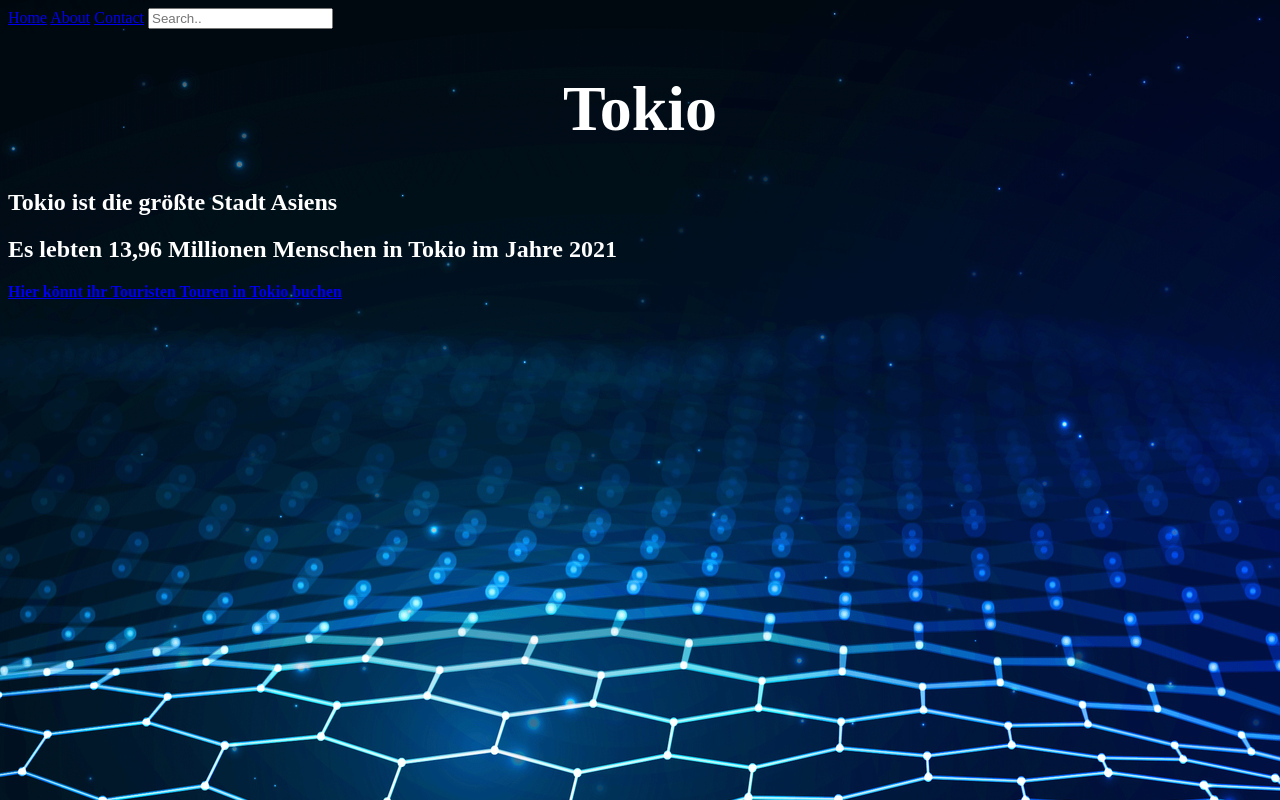
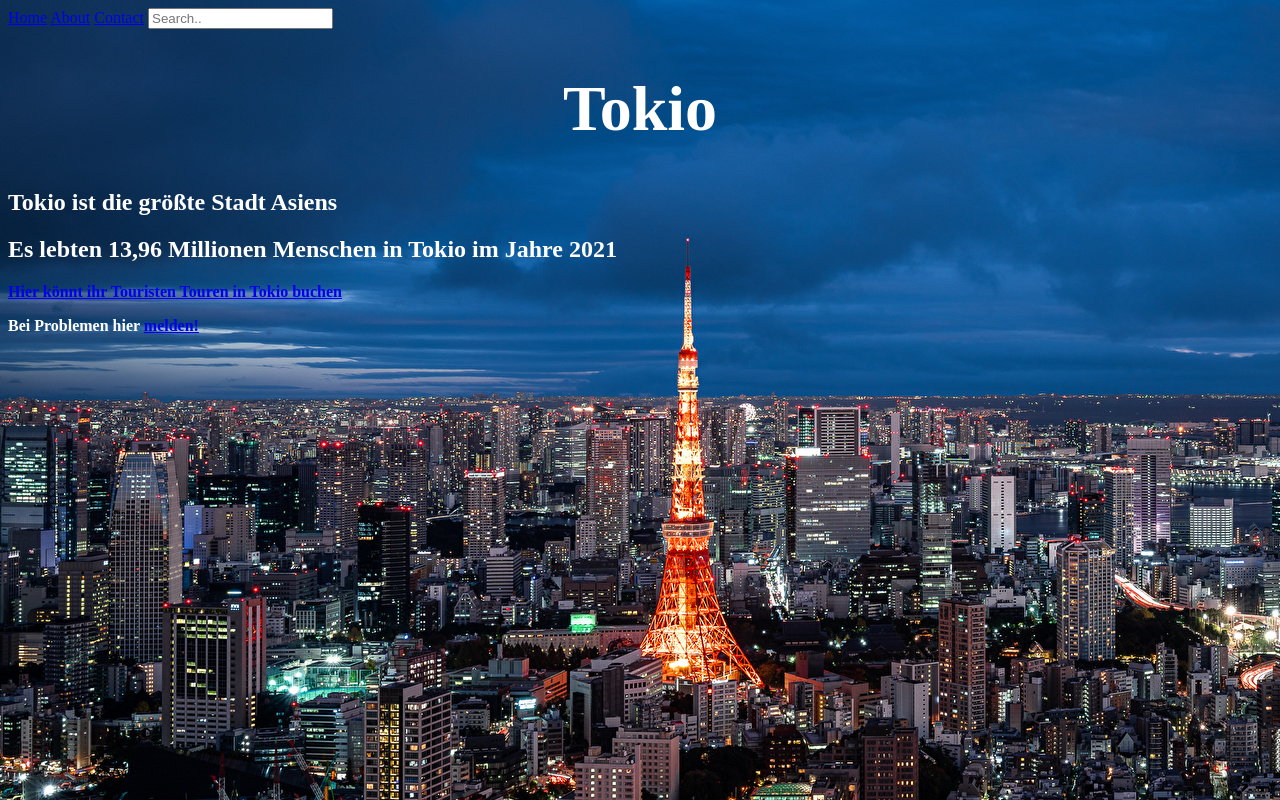
Before and after one commit to Stefo151108/Programmieren-HTL-spengergasse, a plain HTML site: page 28.9.2023 HÜ/index.html in a window 1280 px wide. Drawn offline with Linux system fonts and the light colour scheme.

Commit message:
HÜ 28.9

```diff
--- a/index.html
+++ b/28.9.2023 HÜ/index.html
@@ -4,19 +4,12 @@
     <meta charset="UTF-8">
     <meta name="viewport" content="width=device-width, initial-scale=1.0">
     <title><www class="Tokio.com"></www></title>
+  </head>
 
     <style>body {
-        background-image: url("graphweb.jpg");
+        background-image: url("Tokio.jpg");
       }
       </style>
-      <style> h1 {
-        color:white;
-        text-align: center;
-      }
-
-      </style>
-
-
 
 <div class="topnav">
   <a class="active" href="#home">Home</a>
@@ -25,10 +18,25 @@
   <input type="text" placeholder="Search..">
 </div>
 
-</head>
+
+<style> h1 {
+  color:white;
+  text-align: center;
+}
+</style>
+
+
+
 <body>
 </body>
 </html><h1 style="font-size:400%;">Tokio</h1>
 <h2 style="color: white;"><strong>Tokio ist die größte Stadt Asiens</strong></h2>
 <h2 style="color: white;"><strong> Es lebten 13,96 Millionen Menschen in Tokio im Jahre 2021</h2>
   <a href="https://www.getyourguide.de">Hier könnt ihr Touristen Touren in Tokio buchen</a>
+
+  <div id="Link">
+    <p style="color: white;"> Bei Problemen hier
+      <a href="mailto:ili230097@spengergasse.at">melden!</a>
+</p>
+
+<a href="#id"
```
Also changed, not shown: 28.9.2023 HÜ/Tokio.jpg (renamed from Tokio.jpg), style.css (added).
